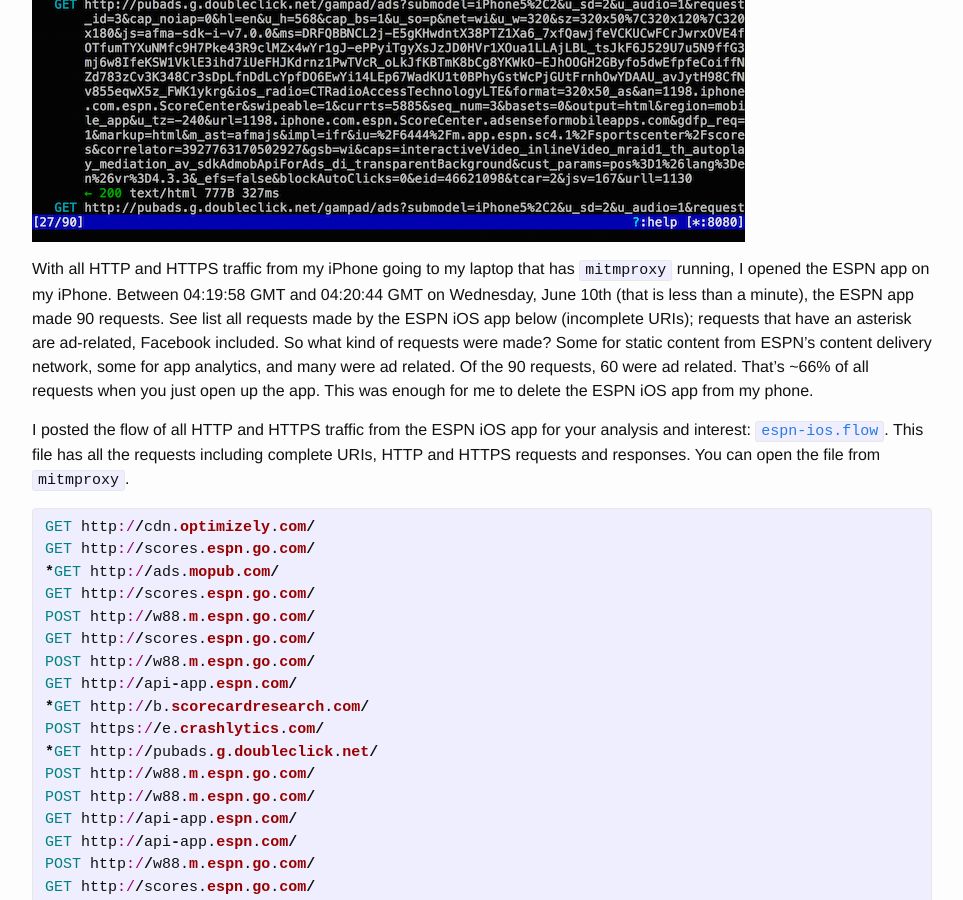
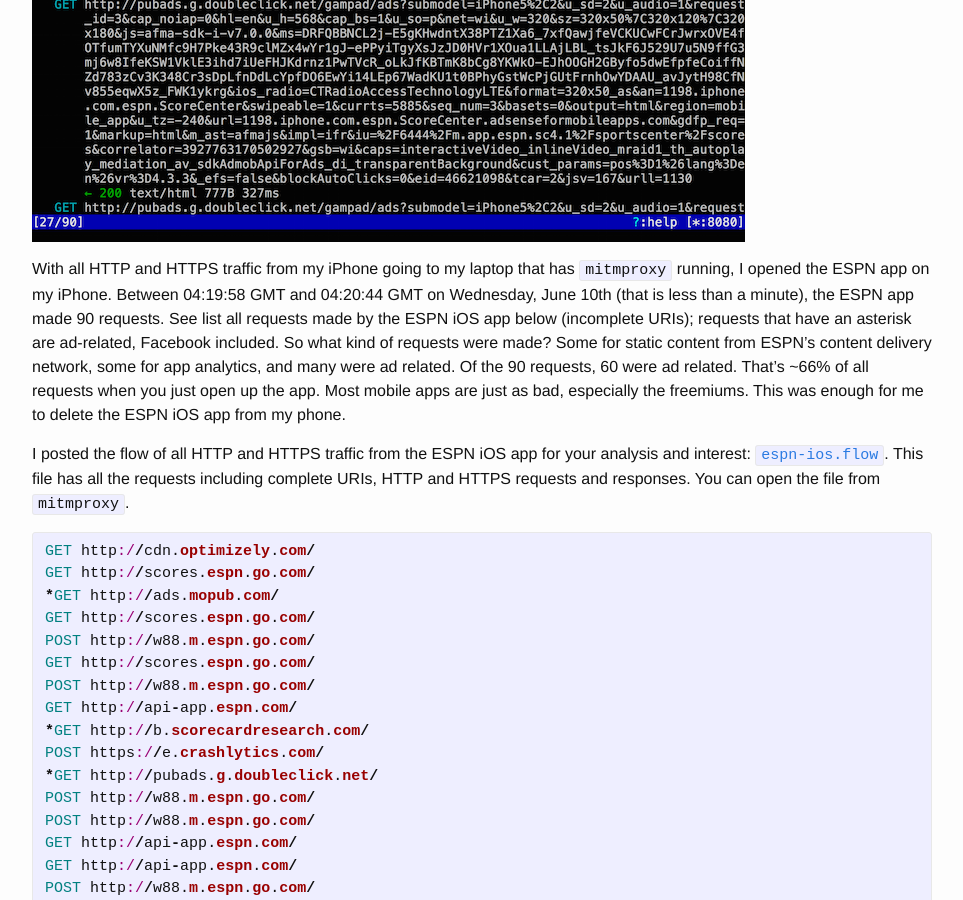
Before and after one commit to mchow01/mchow01.github.io, a Jekyll site: the page built from _posts/2015-06-12-espn-ios.md, in a window 1280 px wide and 900 px high, scrolled down 612 px. Shown: the whole window, without its empty margins (158-1121 px from the left). Built offline with Jekyll 4.4.1, drawn with Linux system fonts in a browser that asks for light colours.

Commit message:
Look, most mobile apps just terrible

```diff
--- a/_posts/2015-06-12-espn-ios.md
+++ b/_posts/2015-06-12-espn-ios.md
@@ -9,7 +9,7 @@
 
 ![Snippet of HTTP and HTTPS traffic from ESPN iOS app on mitmproxy](/images/mitmproxy-espn.png)
 
-With all HTTP and HTTPS traffic from my iPhone going to my laptop that has `mitmproxy` running, I opened the ESPN app on my iPhone.  Between 04:19:58 GMT and 04:20:44 GMT on Wednesday, June 10th (that is less than a minute), the ESPN app made 90 requests.  See list all requests made by the ESPN iOS app below (incomplete URIs); requests that have an asterisk are ad-related, Facebook included.  So what kind of requests were made?  Some for static content from ESPN's content delivery network, some for app analytics, and many were ad related.  Of the 90 requests, 60 were ad related.  That's ~66% of all requests when you just open up the app.  This was enough for me to delete the ESPN iOS app from my phone.
+With all HTTP and HTTPS traffic from my iPhone going to my laptop that has `mitmproxy` running, I opened the ESPN app on my iPhone.  Between 04:19:58 GMT and 04:20:44 GMT on Wednesday, June 10th (that is less than a minute), the ESPN app made 90 requests.  See list all requests made by the ESPN iOS app below (incomplete URIs); requests that have an asterisk are ad-related, Facebook included.  So what kind of requests were made?  Some for static content from ESPN's content delivery network, some for app analytics, and many were ad related.  Of the 90 requests, 60 were ad related.  That's ~66% of all requests when you just open up the app.  Most mobile apps are just as bad, especially the freemiums.  This was enough for me to delete the ESPN iOS app from my phone.
 
 I posted the flow of all HTTP and HTTPS traffic from the ESPN iOS app for your analysis and interest: [`espn-ios.flow`](/docs/espn-ios.flow).  This file has all the requests including complete URIs, HTTP and HTTPS requests and responses.  You can open the file from `mitmproxy`.
 
```
